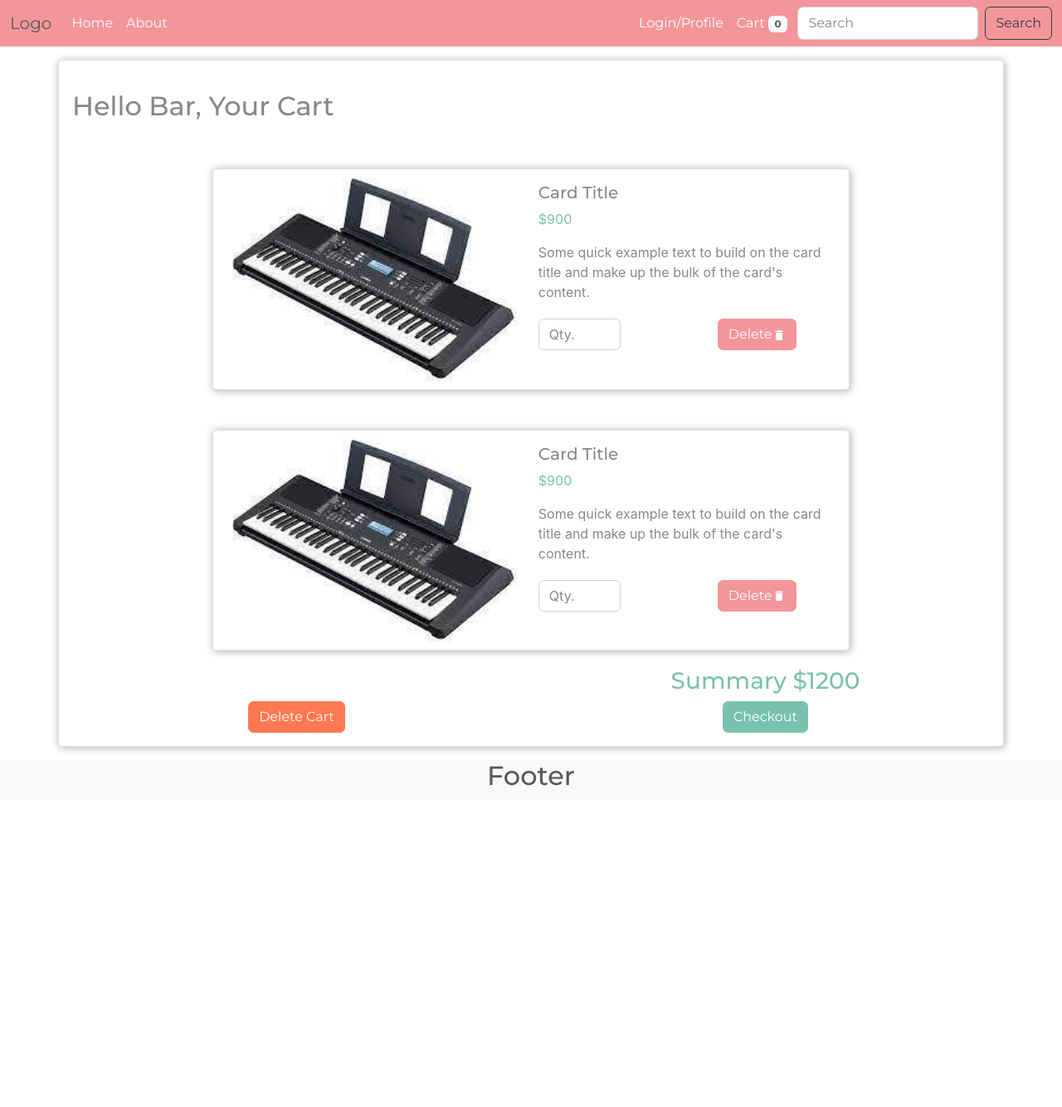
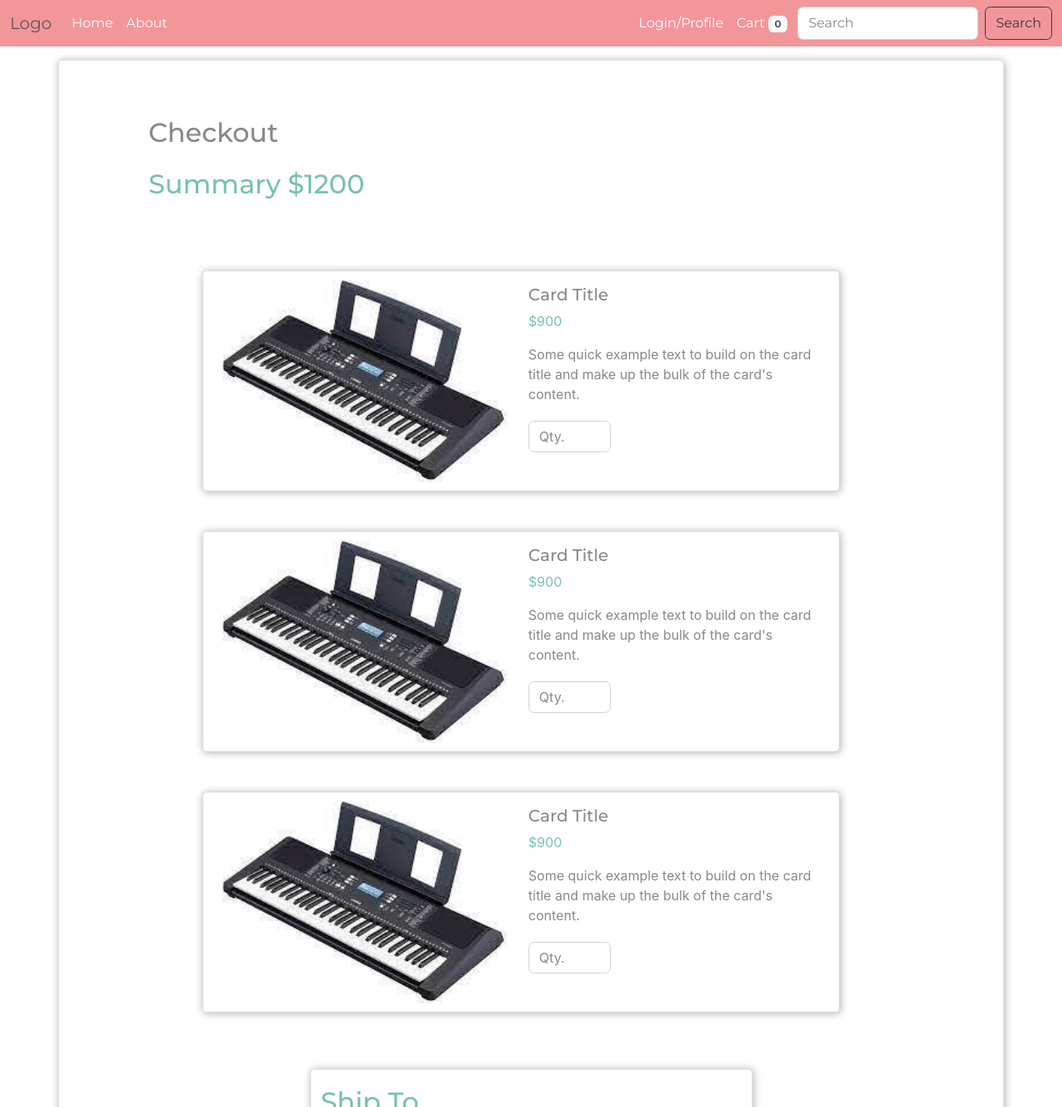
Before and after one commit to baram104/pianos-store-client, a React (Create React App) app: page / in a window 1280 px wide. Shown: the top 1334 px of the page at 83% size. Before the commit the page ends 963 px from the top, so only its background shows below. Built offline with nearby package versions, Linux system fonts and the light colour scheme.

Commit message:
added checkout page

```diff
--- a/src/App.js
+++ b/src/App.js
@@ -6,6 +6,7 @@ import FormComp from "./FormComp";
 import { formInputs } from "./data/formInputsData";
 import ProductsPage from "./ProductsPage";
 import CartPage from "./CartPage";
+import CheckoutPage from "./CheckoutPage";
 
 function App() {
   const handleFormDetails = (details) => {
@@ -30,7 +31,8 @@ function App() {
       {/* <ProductsPage></ProductsPage> */}
       {/* <ProductDetails id="1" isOnWishList={false} /> */}
       {/* <MyAccount /> */}
-      <CartPage />
+      {/* <CartPage /> */}
+      <CheckoutPage />
       {/* <FormComp
         formTitle="Sign In"
         handleFormDetails={handleFormDetails}
--- /dev/null
+++ b/src/CheckoutPage.js
@@ -0,0 +1,36 @@
+import { Container, Row, Card, Button } from "react-bootstrap";
+import { formInputs } from "./data/formInputsData";
+import CartProduct from "./CartProduct";
+import FormComp from "./FormComp";
+
+export default function CheckoutPage() {
+  const addressForm = {
+    city: formInputs.city,
+    street: formInputs.street,
+    zipcode: formInputs.zipcode,
+  };
+  return (
+    <Container as={Card} className="p-5 my-3">
+      <Row className="mx-5">
+        <h2>Checkout</h2>
+        <h2 className="text-primary my-3">Summary $1200</h2>
+      </Row>
+      <Row>
+        <CartProduct />
+        <CartProduct />
+        <CartProduct />
+      </Row>
+      <Row>
+        <FormComp
+          formTitle="Ship To"
+          isCheckout={true}
+          handleFormDetails={() => {}}
+          formInputs={addressForm}
+        />
+      </Row>
+      <Row md={2} className="justify-content-center d-flex">
+        <Button>Place Order</Button>
+      </Row>
+    </Container>
+  );
+}
--- a/src/FormComp.js
+++ b/src/FormComp.js
@@ -62,9 +62,13 @@ export default function FormComp(props) {
 
       <Row className="my-5 justify-content-center">
         <Col md={4}>
-          <Button className="w-100" type="submit">
-            Submit
-          </Button>
+          {props.isCheckout ? (
+            ""
+          ) : (
+            <Button className="w-100" type="submit">
+              Submit
+            </Button>
+          )}
         </Col>
       </Row>
       <Row className="mb-3 justify-content-between">
--- a/src/MyAccount/MyAccount.js
+++ b/src/MyAccount/MyAccount.js
@@ -17,11 +17,6 @@ function MyAccount() {
   const changeNameForm = {
     FirstName: formInputs.firstName,
     lastName: formInputs.lastName,
-  };
-  const changeAddressForm = {
-    city: formInputs.city,
-    street: formInputs.street,
-    zipcode: formInputs.zipcode,
   };
 
   return (
@@ -56,11 +51,6 @@ function MyAccount() {
             handleFormDetails={() => {}}
             formInputs={changeNameForm}
           />
-          <FormComp
-            formTitle="Change Address"
-            handleFormDetails={() => {}}
-            formInputs={changeAddressForm}
-          />
         </Col>
       </Row>
 
```
